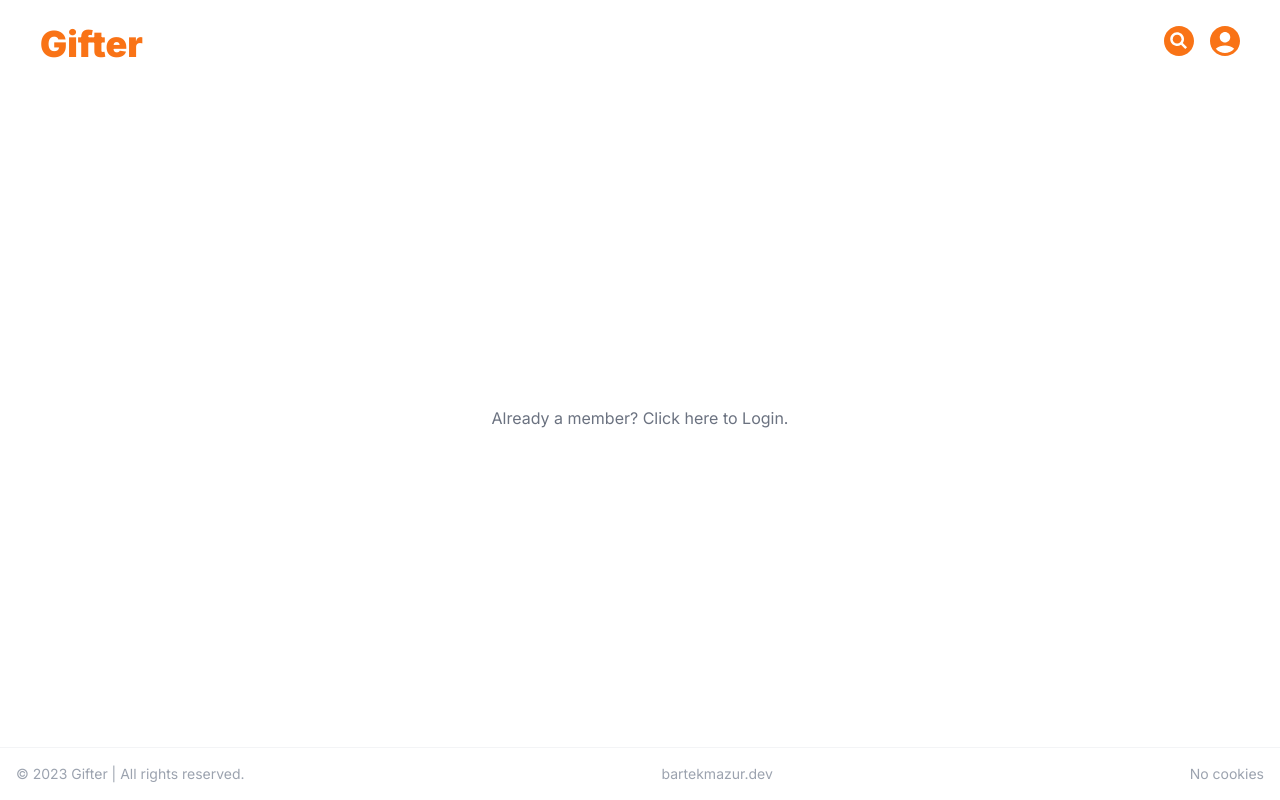
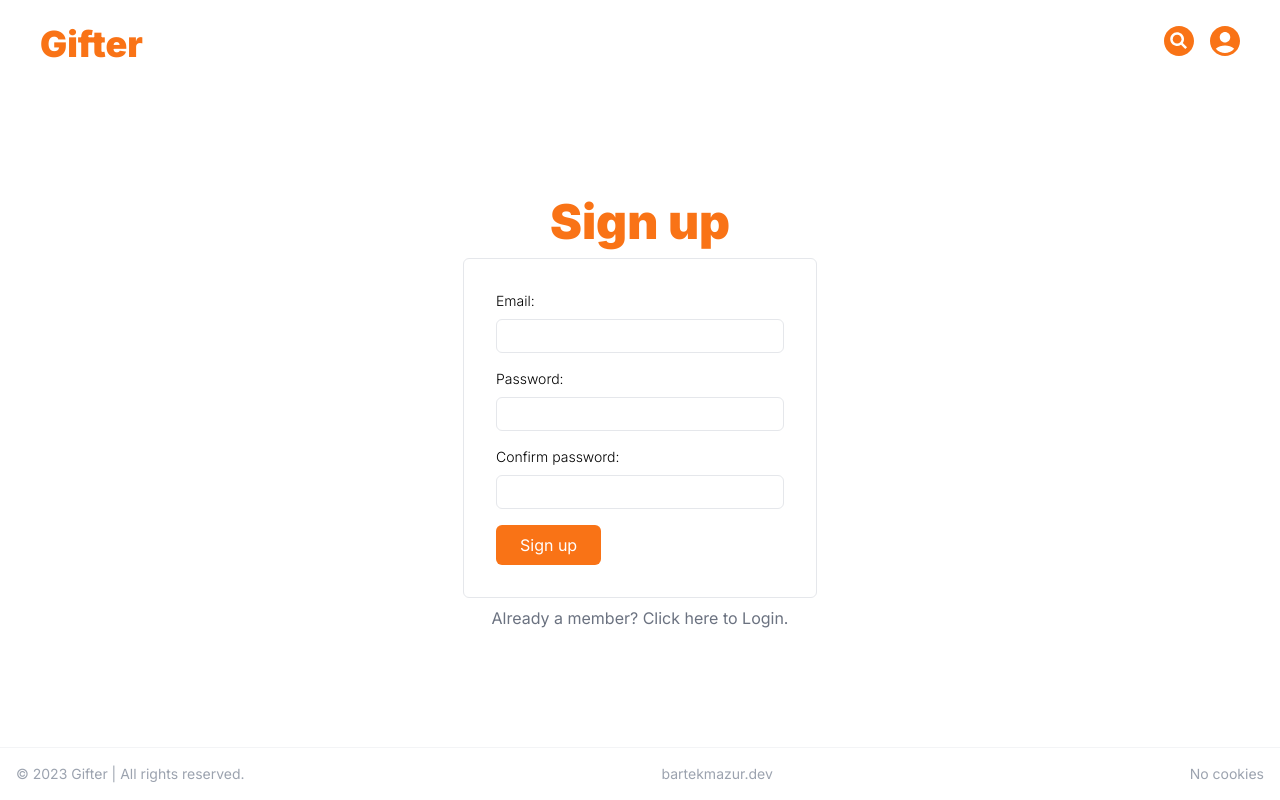
Before and after one commit to mazurcodes/Gifter-Next13, a Next.js app: page /auth in a window 1280 px wide. Built offline with nearby package versions, Linux system fonts and the light colour scheme; no server answers.

Commit message:
AuthSignup component fixed

```diff
--- a/app/components/AuthForm/AuthFormPresenter.tsx
+++ b/app/components/AuthForm/AuthFormPresenter.tsx
@@ -1,8 +1,9 @@
+'use client';
 import { useState } from 'react';
 import { AuthError, UserCredential, User } from 'firebase/auth';
 import AuthFormLogin from '@/components/AuthFormLogin';
 import AuthFormCompleted from '@/components/AuthFormCompleted';
-// import AuthFormSignup from '@/components/AuthFormSignup/';
+import AuthFormSignup from '@/components/AuthFormSignup/';
 
 type AuthFormPresenterProps = {
   data: {
@@ -29,12 +30,12 @@ const AuthFormPresenter = ({ data }: AuthFormPresenterProps) => {
     user,
     loadingAuth,
     loadingLogin,
-    // loadingSignup,
+    loadingSignup,
     errorAuth,
     errorLogin,
-    // errorSignup,
+    errorSignup,
     loginFn,
-    // signupFn,
+    signupFn,
   } = data;
 
   const [isLoginUI, setLoginUI] = useState(false);
@@ -73,12 +74,11 @@ const AuthFormPresenter = ({ data }: AuthFormPresenterProps) => {
   if (!user && !isLoginUI)
     return (
       <>
-        {/* <AuthFormSignup /> */}
-        {/* <AuthFormSignup
+        <AuthFormSignup
           signupFn={signupFn}
           loading={loadingSignup}
           error={errorSignup}
-        /> */}
+        />
         <button
           className="p-2 text-gray-500"
           onClick={() => setLoginUI(!isLoginUI)}
```
